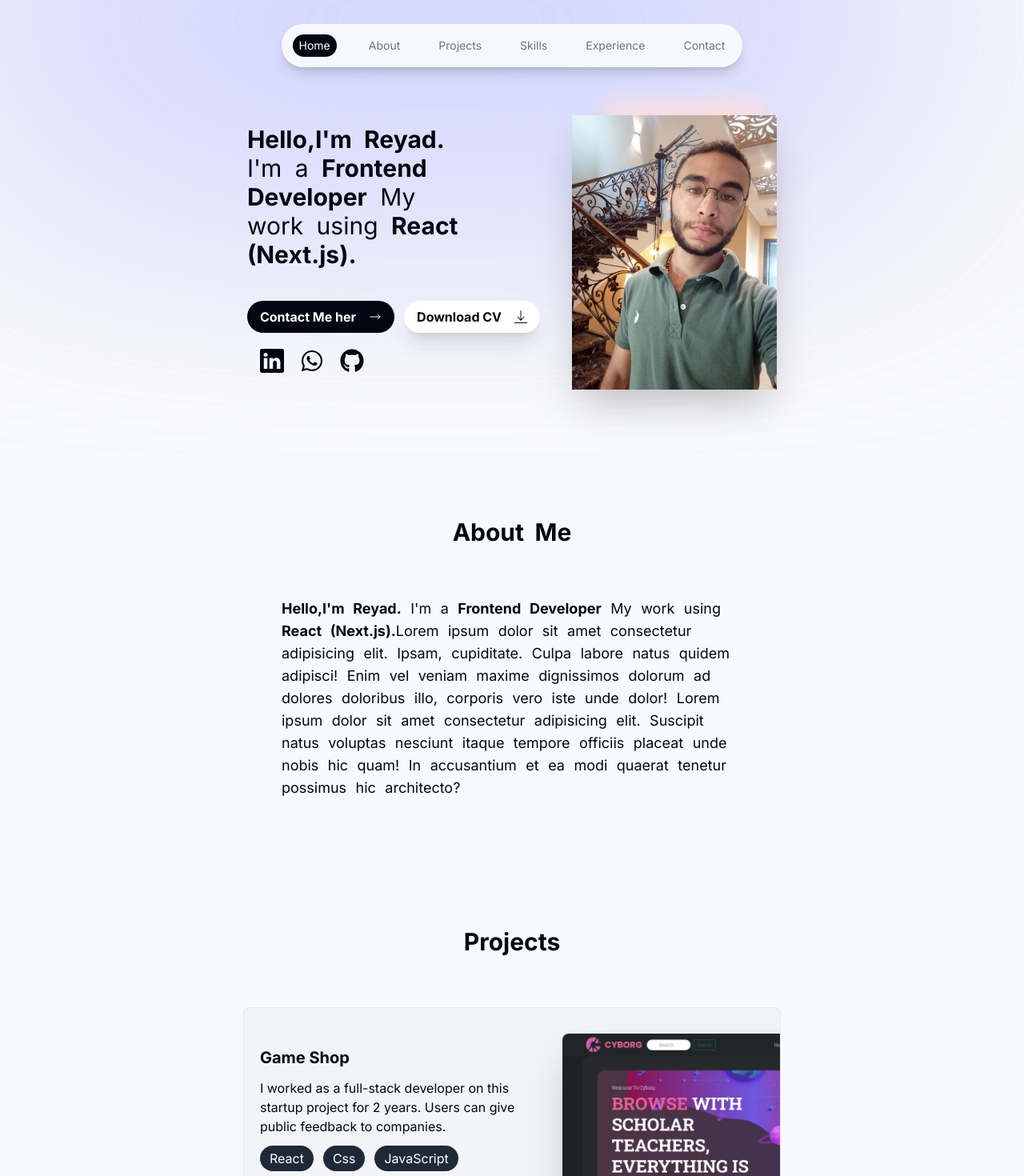
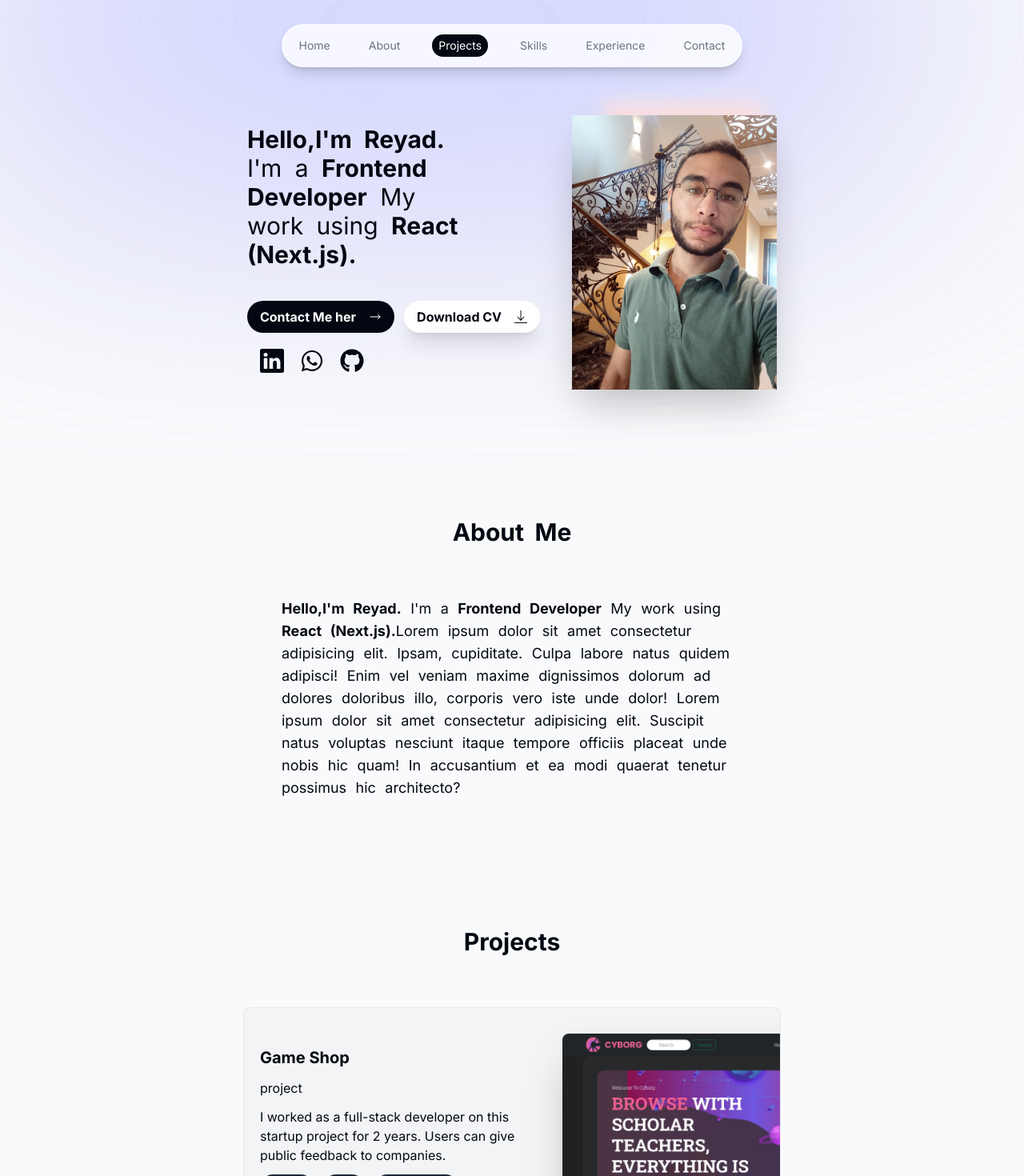
Before and after one commit to Reyad-Mousa/portfolio, a Next.js app: page / in a window 1280 px wide. Shown: the top 1470 px of the page at 80% size. Built offline with nearby package versions, Linux system fonts and the light colour scheme.

Commit message:
create context file and update file sections
import { useInView } from "react-intersection-observer"; npm install it .....

```diff
--- a/app/layout.tsx
+++ b/app/layout.tsx
@@ -2,6 +2,7 @@ import type { Metadata } from "next";
 import { Inter } from "next/font/google";
 import "./globals.css";
 import { Header } from "@/components/Header";
+import { ActiveSectionProvider } from "@/context/activeSectionContext";
 
 const inter = Inter({ subsets: ["latin"] });
 
@@ -22,8 +23,10 @@ export default function RootLayout({
           <div className="bg-purple-300 absolute top-[-6rem]  h-[15.25rem] -z-10 w-[15.25rem] rounded-full blur-[10rem] sm:w-[68.75rem]"></div>
           <div className="bg-blue-200 absolute    top-[-6rem]  h-[15.25rem] -z-10 w-[15.25rem] rounded-full blur-[10rem] sm:w-[68.75rem] "></div>
         </div>
-        <Header />
-        {children}
+        <ActiveSectionProvider>
+          <Header />
+          {children}
+        </ActiveSectionProvider>
       </body>
     </html>
   );
--- a/components/About.tsx
+++ b/components/About.tsx
@@ -1,10 +1,22 @@
 "use client";
-import React from "react";
+import React, { useEffect } from "react";
 import SectionHead from "./SectionHead";
 import { motion } from "framer-motion";
+import { useInView } from "react-intersection-observer";
+import { useActiveSection } from "@/context/activeSectionContext";
 const About = () => {
+  // useInView is catch section head
+  const { ref, inView } = useInView({ threshold: 0.75 }); // threshold main section view % of page
+  const { setActiveSection, timeOfLastClick } = useActiveSection();
+  useEffect(() => {
+    if (inView && Date.now() - timeOfLastClick > 1000) {
+      //make move active section to next section smother than active section
+      setActiveSection("About");
+    }
+  }, [inView, setActiveSection, timeOfLastClick]);
   return (
     <motion.section
+      ref={ref}
       id="about"
       initial={{ opacity: 0, y: 100 }}
       animate={{ opacity: 1, y: 0 }}
--- a/components/Header.tsx
+++ b/components/Header.tsx
@@ -1,47 +1,51 @@
 "use client";
-import React, { useState } from "react";
-import { motion } from "framer-motion";
-import { links } from "@/lib/data";
-import Link from "next/link";
-import { useRouter } from "next/router";
-import clsx from "clsx";
+// Import necessary hooks and types from React and other libraries
+import React, { useContext, useState } from "react";
+import { motion } from "framer-motion"; // for animations
+import { links } from "@/lib/data"; // import the data for the links
+import Link from "next/link"; // for routing
+import clsx from "clsx"; // for conditional classnames
+import { useActiveSection } from "@/context/activeSectionContext"; // import the custom hook to use the active section context
+
+// Define the Header component
 export const Header = () => {
-  const [activeSection, setActiveSection] = useState("Home");
+  // Use the active section context to get the current active section, the function to set it, and the function to set the time of the last click
+  const { activeSection, setActiveSection, setTimeOfLastClick } =
+    useActiveSection();
 
+  // Return the JSX for the header
   return (
     <header className="z-50 relative flex items-center ">
       <motion.div
-        animate={{ y: 30, x: "-50%", opacity: 1 }}
-        initial={{ y: -100, x: "-50%", opacity: 0 }}
+        animate={{ y: 30, x: "-50%", opacity: 1 }} // animate the div to slide down and fade in
+        initial={{ y: -100, x: "-50%", opacity: 0 }} // initial position and opacity of the div
         className="fixed    sm:left-1/2 left-[50%]    border border-white border-opacity-40 bg-white bg-opacity-80
                     shadow-lg shadow-black/[0.15] backdrop-blur-[0.1rem]
-                     top-0  sm:w-[36rem] rounded-full  "
+                     top-0  sm:w-[36rem] rounded-full  " // CSS classes for styling
       >
         <nav className=" flex items-center justify-center p-3 text-gray-500 overflow-hidden">
           <ul className="flex sm:gap-8">
             {links.map((link) => (
               <Link
-                href={link.hash}
-                onClick={() => setActiveSection(link.name)}
+                href={link.hash} // the href is the hash from the link data
+                onClick={() => {
+                  setActiveSection(link.name); // when the link is clicked, set the active section to the name of the link
+                  setTimeOfLastClick(Date.now()); // also set the time of the last click to now
+                }}
                 className={clsx(
                   " relative cursor-pointer text-[0.6rem] sm:text-sm hover:text-gray-950 transition px-2 py-1",
-                  { "text-white hover:text-white": link.name === activeSection }
+                  { "text-white hover:text-white": link.name === activeSection } // if the link is the active section, add the text-white and hover:text-white classes
                 )}
-                key={link.hash}
+                key={link.hash} // the key for the map function is the hash from the link data
               >
+                {/*  // the text of the link is the name from the link  data */}
                 {link.name}
                 {link.name === activeSection && (
                   <motion.span
-                    // layoutId="activeSection"
-                    // transition={{
-                    //   type:"just",
-                    //   stiffness: 900,
-                    //   damping: 300,
-                    // }}
-                    animate={{ opacity: 1 }}
-                    initial={{ opacity: 0 }}
-                    className=" transition   absolute bg-gray-950 inset-0 rounded-full -z-10"
-                  ></motion.span>
+                    animate={{ opacity: 1 }} // animate the span to fade in
+                    initial={{ opacity: 0 }} // initial opacity of the span
+                    className="absolute bg-gray-950 inset-0 rounded-full -z-10" // CSS classes for styling
+                  ></motion.span> // this span is only rendered if the link is the active section
                 )}
               </Link>
             ))}
--- a/components/Intro.tsx
+++ b/components/Intro.tsx
@@ -1,16 +1,29 @@
 "use client";
 import Image from "next/image";
-import React from "react";
+import React, { useEffect } from "react";
 import { motion } from "framer-motion";
 import { HiOutlineArrowLongRight } from "react-icons/hi2";
 import { TfiDownload } from "react-icons/tfi";
 import { BsLinkedin } from "react-icons/bs";
 import { FaGithub, FaWhatsapp } from "react-icons/fa";
 import Link from "next/link";
+import { useInView } from "react-intersection-observer";
+import { useActiveSection } from "@/context/activeSectionContext";
 
 const Intro = () => {
+  const { ref, inView } = useInView({
+    threshold: 0.2,
+  });
+  const { setActiveSection } = useActiveSection();
+  useEffect(() => {
+    if (inView) {
+      setActiveSection("Home");
+    }
+  }, [inView, setActiveSection]);
+
   return (
     <motion.section
+      ref={ref}
       initial={{ opacity: 0 }}
       animate={{ opacity: 1 }}
       className="flex mb-40 transition ease-in duration-700   md:flex-row flex-col-reverse items-center justify-center gap-10 w-full h-full mt-20 "
--- a/components/Project.tsx
+++ b/components/Project.tsx
@@ -1,16 +1,37 @@
-import React from "react";
-import SectionHead from "./SectionHead";
-import { projectsData } from "@/lib/data";
-import Projects from "./Projects";
+"use client";
 
+// Import necessary hooks and types from React and other libraries
+import React, { useEffect } from "react";
+import SectionHead from "./SectionHead"; // import the SectionHead component
+import { projectsData } from "@/lib/data"; // import the data for the projects
+import Projects from "./Projects"; // import the Projects component
+import { useInView } from "react-intersection-observer"; // for detecting when an element is in view
+import { useActiveSection } from "@/context/activeSectionContext"; // import the custom hook to use the active section context
+
+// Define the Project component
 const Project = () => {
+  // Use the useInView hook to get a ref and a boolean indicating whether the element is in view
+  const { ref, inView } = useInView({
+    threshold: 0.4, // the element is considered in view if 40% of it is visible
+  });
+  // Use the active section context to get the function to set the active section
+  const { setActiveSection } = useActiveSection();
+  // Use the useEffect hook to set the active section to "Projects" when the element comes into view
+  useEffect(() => {
+    if (inView) {
+      setActiveSection("Projects");
+    }
+  }, [inView, setActiveSection]);
+
+  // Return the JSX for the Project component
   return (
-    <section id="projects" className=" scroll-mt-28">
+    <section ref={ref} id="projects" className=" scroll-mt-28">
       <SectionHead>Projects</SectionHead>
       <div>
         {projectsData.map((project, index) => (
           <React.Fragment key={index}>
             <Projects {...project} />
+            {/* // render a Projects component for each project in the projects data */}
           </React.Fragment>
         ))}
       </div>
--- a/components/Projects.tsx
+++ b/components/Projects.tsx
@@ -1,38 +1,50 @@
 "use client";
-import { projectsData } from "@/lib/data";
-import Image from "next/image";
-import { useRef } from "react";
-import { useScroll, motion } from "framer-motion";
+// Import necessary hooks and types from React and other libraries
+import { projectsData } from "@/lib/data"; // import the data for the projects
+import Image from "next/image"; // for optimized image rendering
+import { useRef } from "react"; // to create a reference to a DOM element
+import { useScroll, motion } from "framer-motion"; // for animations and scroll effects
+
+// Define the type for the project props based on the projects data
 type projectProps = (typeof projectsData)[number];
+
+// Define the Projects component
 export default function Projects({
   title,
   description,
   tags,
   imageUrl,
 }: projectProps) {
+  // Create a ref for the div that will be animated
   const ref = useRef<HTMLDivElement>(null);
+  // Use the useScroll hook to get the scroll progress of the div
   const { scrollYProgress } = useScroll({
     target: ref,
     offset: ["-1 1", "1.33 1"],
   });
+
+  // Return the JSX for the Projects component
   return (
     <motion.div
-      ref={ref}
+      ref={ref} // assign the ref to the div
       style={{
-        scale: scrollYProgress,
-        opacity: scrollYProgress,
+        scale: scrollYProgress, // scale the div based on the scroll progress
+        opacity: scrollYProgress, // change the opacity of the div based on the scroll progress
       }}
     >
       <section
         className=" group rounded-lg relative flex flex-col sm:flex-row gap-4 mb-9 bg-gray-100 max-w-[42rem] sm:max-h-[20rem] min-h-[20rem] border border-black/5 overflow-hidden
-    hover:bg-gray-200 transition"
+    hover:bg-gray-200 transition" // CSS classes for styling
       >
         <div
           className=" flex flex-col  p-5 sm:py-12 gap-3 sm:max-w-[60%]
-         sm:group-even:ml-[18rem]  "
+         sm:group-even:ml-[18rem]  " // CSS classes for styling
         >
-          <h2 className="text-xl font-bold">{title}</h2>
+          <h2 className="text-xl font-bold">{title}</h2>{" "}
+          {/*// the title of the */}
+          project
           <p>{description}</p>
+          {/* // the description of the project */}
           <ul className="flex flex-wrap gap-3">
             {tags.map((tag, index) => (
               <li
@@ -40,6 +52,7 @@ export default function Projects({
                 key={index}
               >
                 {tag}
+                {/* // the tags of the project */}
               </li>
             ))}
           </ul>
@@ -55,11 +68,11 @@ export default function Projects({
 
         group-even:group-hover:translate-x-3
         group-even:group-hover:-translate-y-3
-        group-even:group-hover:rotate-2"
-          src={imageUrl}
-          alt="Project I Worked on"
-          quality={95}
-          priority
+        group-even:group-hover:rotate-2" // CSS classes for styling
+          src={imageUrl} // the image URL of the project
+          alt="Project I Worked on" // alt text for the image
+          quality={95} // the quality of the image
+          priority // load the image as soon as possible
         />
       </section>
     </motion.div>
--- /dev/null
+++ b/context/activeSectionContext.tsx
@@ -0,0 +1,57 @@
+"use client";
+
+// Import necessary hooks and types from React
+import { useState, createContext, useContext, ReactNode } from "react";
+// Import the links data
+import { links } from "@/lib/data";
+
+// Define a type for the section names based on the links data
+type SectionName = (typeof links)[number]["name"];
+
+// Create a context for the active section. This context will hold the current active section,
+// a function to set the active section, the time of the last click, and a function to set the time of the last click.
+// This context is created to share these values between different components in the application.
+export const ActiveSectionContext = createContext<{
+  activeSection: SectionName;
+  setActiveSection: React.Dispatch<React.SetStateAction<SectionName>>;
+  timeOfLastClick: number;
+  setTimeOfLastClick: React.Dispatch<React.SetStateAction<number>>;
+} | null>(null);
+
+// Create a provider component for the active section context. This component maintains the state of the active section
+// and the time of the last click, and provides these values to all child components. This allows child components to
+// read the current active section and time of the last click, and update these values.
+export const ActiveSectionProvider = ({
+  children,
+}: {
+  children: ReactNode;
+}) => {
+  const [activeSection, setActiveSection] = useState<SectionName>("Home");
+  const [timeOfLastClick, setTimeOfLastClick] = useState(0); //make move active section to next section smother than active section
+
+  return (
+    <ActiveSectionContext.Provider
+      value={{
+        activeSection,
+        setActiveSection,
+        timeOfLastClick,
+        setTimeOfLastClick,
+      }}
+    >
+      {children}
+    </ActiveSectionContext.Provider>
+  );
+};
+
+// Create a custom hook to use the active section context. This hook provides a convenient way for components to access
+// the active section context. It throws an error if the context is null, which means that the hook is being used outside
+// of an ActiveSectionProvider.
+export const useActiveSection = () => {
+  const context = useContext(ActiveSectionContext);
+  if (context === null) {
+    throw new Error(
+      "useActiveSection must be used within an ActiveSectionProvider"
+    );
+  }
+  return context;
+};
```
